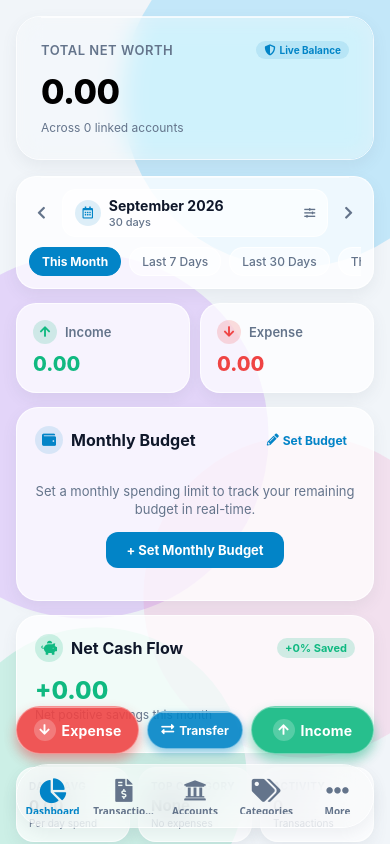
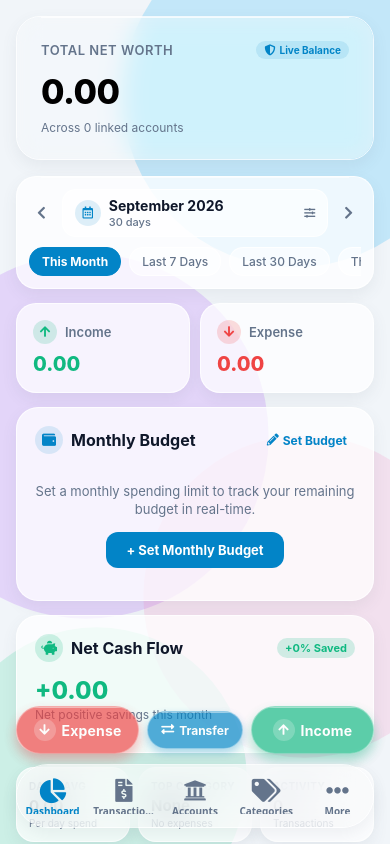
Before and after one commit to srijaytuladhar/s-iza-finance, a React Native app: screen /Dashboard in a window 390 px wide. Built offline with nearby package versions, Linux system fonts and the light colour scheme.

Commit message:
major bug fixes

```diff
--- a/App.tsx
+++ b/App.tsx
@@ -1,13 +1,19 @@
 import React from 'react';
 import { StatusBar } from 'expo-status-bar';
-import { SafeAreaProvider } from 'react-native-safe-area-context';
+import { SafeAreaProvider, SafeAreaView } from 'react-native-safe-area-context';
 import { NavigationContainer } from '@react-navigation/native';
 import { FinanceProvider, useFinance } from './src/context/FinanceContext';
 import { TabNavigator } from './src/navigation/TabNavigator';
-import { ActivityIndicator, View, StyleSheet } from 'react-native';
+import { ActivityIndicator, View, StyleSheet, LogBox } from 'react-native';
+
+import { getThemeColors } from './src/utils/theme';
+
+// Ignore all log notifications (warnings will still be logged to the console, but won't show toasts)
+LogBox.ignoreAllLogs();
 
 function MainApp() {
   const { state } = useFinance();
+  const colors = getThemeColors(state.settings.isDarkMode);
 
   if (state.isLoading) {
     return (
@@ -19,10 +25,15 @@ function MainApp() {
 
   return (
     <SafeAreaProvider>
-      <NavigationContainer>
-        <TabNavigator />
-        <StatusBar style="auto" />
-      </NavigationContainer>
+      <SafeAreaView style={{ flex: 1, backgroundColor: colors.background }}>
+        <NavigationContainer>
+          <TabNavigator />
+          <StatusBar
+            style={state.settings.isDarkMode ? 'light' : 'dark'}
+            backgroundColor={colors.background}
+          />
+        </NavigationContainer>
+      </SafeAreaView>
     </SafeAreaProvider>
   );
 }
--- a/app.json
+++ b/app.json
@@ -24,6 +24,11 @@
     },
     "plugins": [
       "expo-sharing"
-    ]
+    ],
+    "extra": {
+      "eas": {
+        "projectId": "b712d0b5-8421-4543-86a6-80ed23a292be"
+      }
+    }
   }
 }
--- a/src/components/Numpad.tsx
+++ b/src/components/Numpad.tsx
@@ -138,7 +138,7 @@ const styles = StyleSheet.create({
   },
   key: {
     flex: 1,
-    height: 54,
+    height: 65,
     marginHorizontal: 4,
     borderRadius: 14,
     borderWidth: 1,
--- a/src/components/TransactionModal.tsx
+++ b/src/components/TransactionModal.tsx
@@ -270,7 +270,7 @@ export const TransactionModal: React.FC<TransactionModalProps> = ({
                       style={[
                         styles.accountSelectorCard,
                         { backgroundColor: colors.card, borderColor: colors.border },
-                        value === acc.id && { backgroundColor: colors.primary, borderColor: colors.primary }
+                        value === acc.id && { backgroundColor: acc.color || colors.primary, borderColor: acc.color || colors.primary, opacity: 0.65 }
                       ]}
                       onPress={() => onChange(acc.id)}
                     >
@@ -300,7 +300,7 @@ export const TransactionModal: React.FC<TransactionModalProps> = ({
                           style={[
                             styles.accountSelectorCard,
                             { backgroundColor: colors.card, borderColor: colors.border },
-                            value === acc.id && { backgroundColor: colors.primary, borderColor: colors.primary }
+                            value === acc.id && { backgroundColor: acc.color || colors.primary, borderColor: acc.color || colors.primary, opacity: 0.65 }
                           ]}
                           onPress={() => onChange(acc.id)}
                         >
--- a/src/screens/DashboardScreen.tsx
+++ b/src/screens/DashboardScreen.tsx
@@ -912,7 +912,10 @@ export const DashboardScreen: React.FC = () => {
                         <Pressable
                           key={val}
                           style={[styles.presetChip, { backgroundColor: colors.glassInput, borderColor: colors.glassBorder }]}
-                        onPress={() => setBudgetInput(val.toString())}
+                          onPress={() => {
+                            const currentVal = parseFloat(budgetInput) || 0;
+                            setBudgetInput((currentVal + val).toString());
+                          }}
                         >
                           <Text style={[styles.presetChipText, { color: colors.text }]}>
                             +{val}
@@ -948,7 +951,7 @@ export const DashboardScreen: React.FC = () => {
           <Pressable
             style={({ pressed }) => [
               styles.expenseFloatingBtn,
-            { opacity: pressed ? 0.88 : 1, transform: [{ scale: pressed ? 0.96 : 1 }] },
+              { opacity: pressed ? 0.88 : 0.75, transform: [{ scale: pressed ? 0.96 : 1 }] },
             ]}
             onPress={() => handleOpenTransaction('Expense')}
           >
@@ -963,7 +966,7 @@ export const DashboardScreen: React.FC = () => {
           <Pressable
             style={({ pressed }) => [
               styles.transferFloatingBtn,
-            { opacity: pressed ? 0.88 : 1, transform: [{ scale: pressed ? 0.95 : 1 }] },
+              { opacity: pressed ? 0.88 : 0.75, transform: [{ scale: pressed ? 0.95 : 1 }] },
             ]}
             onPress={() => handleOpenTransaction('Transfer')}
           >
@@ -976,7 +979,7 @@ export const DashboardScreen: React.FC = () => {
           <Pressable
             style={({ pressed }) => [
               styles.incomeFloatingBtn,
-            { opacity: pressed ? 0.88 : 1, transform: [{ scale: pressed ? 0.96 : 1 }] },
+              { opacity: pressed ? 0.88 : 0.75, transform: [{ scale: pressed ? 0.96 : 1 }] },
             ]}
             onPress={() => handleOpenTransaction('Income')}
           >
```
Also changed, not shown: eas.json (added, +21 -0 lines). Lines whose indentation alone changed are shown as unchanged.
